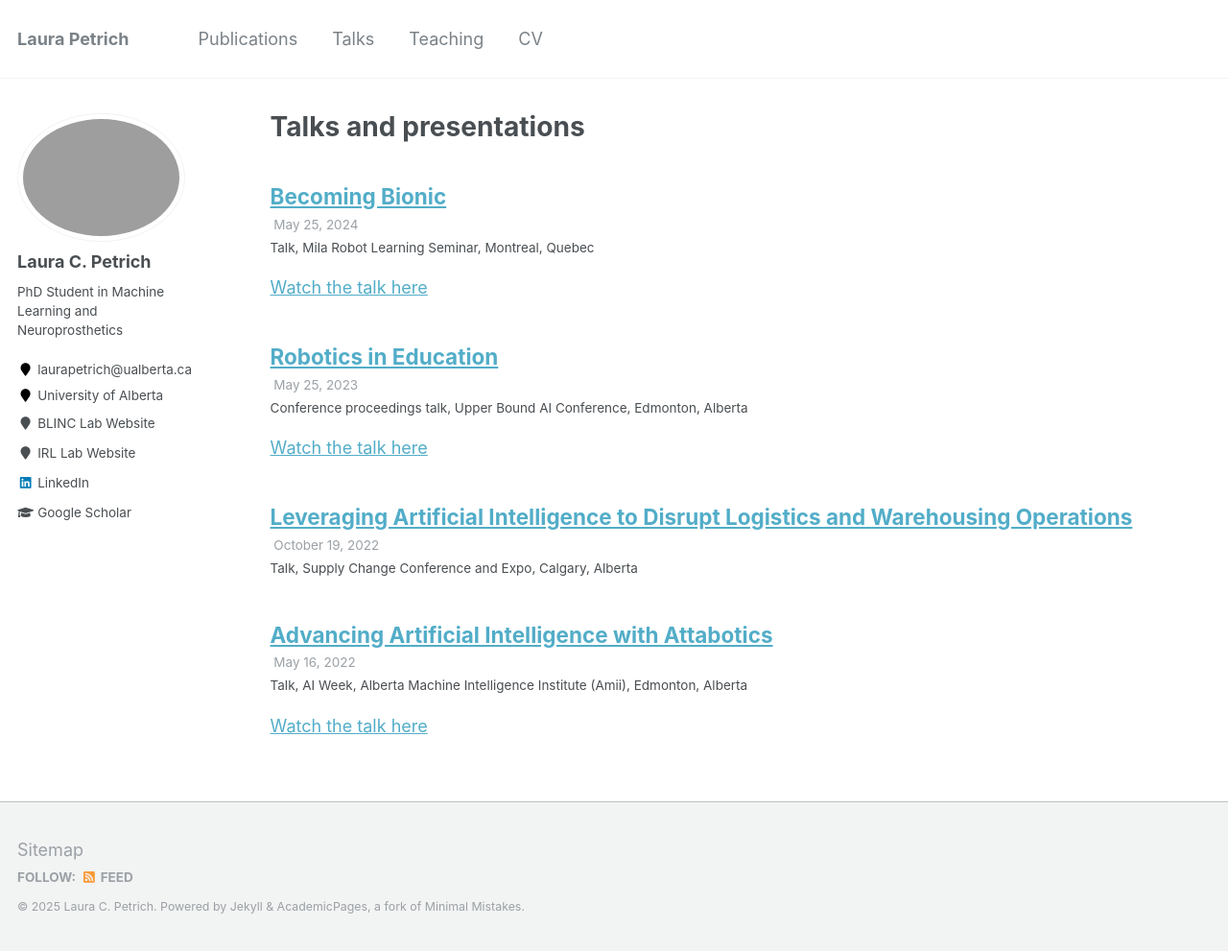
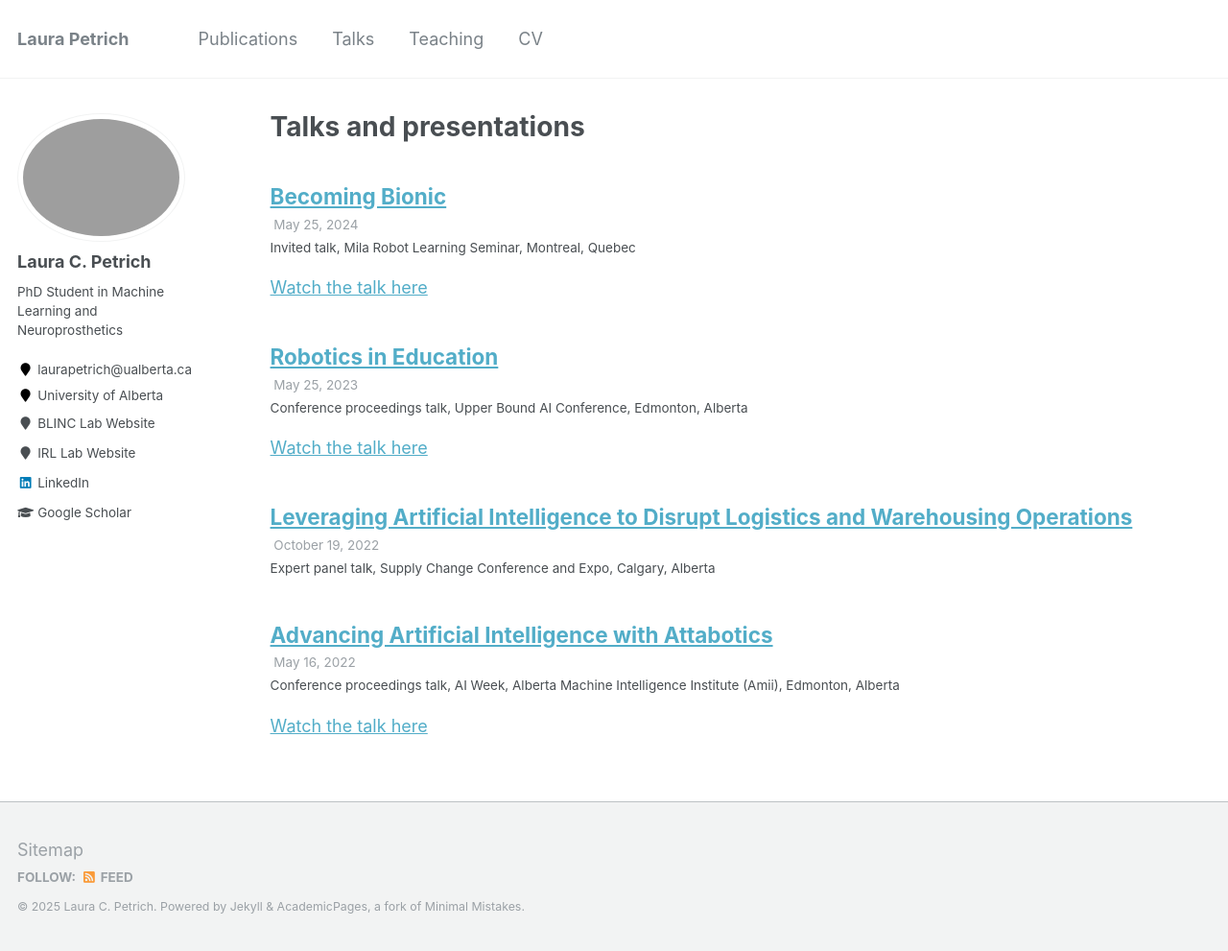
Before and after one commit to lpetrich/lpetrich.github.io, a Jekyll site: the page built from _pages/talks.html, in a window 1280 px wide and 991 px high. Shown: the whole window at 96% size. Built offline with Jekyll 4.4.1, drawn with Linux system fonts in a browser that asks for light colours.

Commit message:
updated talk types

```diff
--- a/_talks/2022-05-16-attabotics-ai-week.md
+++ b/_talks/2022-05-16-attabotics-ai-week.md
@@ -1,7 +1,7 @@
 ---
 title: "Advancing Artificial Intelligence with Attabotics"
 collection: talks
-type: "Talk"
+type: "Conference proceedings talk"
 permalink: /talks/2022-05-16-attabotics-ai-week
 venue: "AI Week, Alberta Machine Intelligence Institute (Amii)"
 date: 2022-05-16
--- a/_talks/2022-10-19-attabotics-logistics-warehousing.md
+++ b/_talks/2022-10-19-attabotics-logistics-warehousing.md
@@ -1,7 +1,7 @@
 ---
 title: "Leveraging Artificial Intelligence to Disrupt Logistics and Warehousing Operations"
 collection: talks
-type: "Talk"
+type: "Expert panel talk"
 permalink: /talks/2022-10-19-attabotics-logistics-warehousing
 venue: "Supply Change Conference and Expo"
 date: 2022-10-19
--- a/_talks/2024-05-25-becoming-bionic.md
+++ b/_talks/2024-05-25-becoming-bionic.md
@@ -1,7 +1,7 @@
 ---
 title: "Becoming Bionic"
 collection: talks
-type: "Talk"
+type: "Invited talk"
 permalink: /talks/2024-05-25-becoming-bionic
 venue: "Mila Robot Learning Seminar"
 date: 2024-05-25
```
